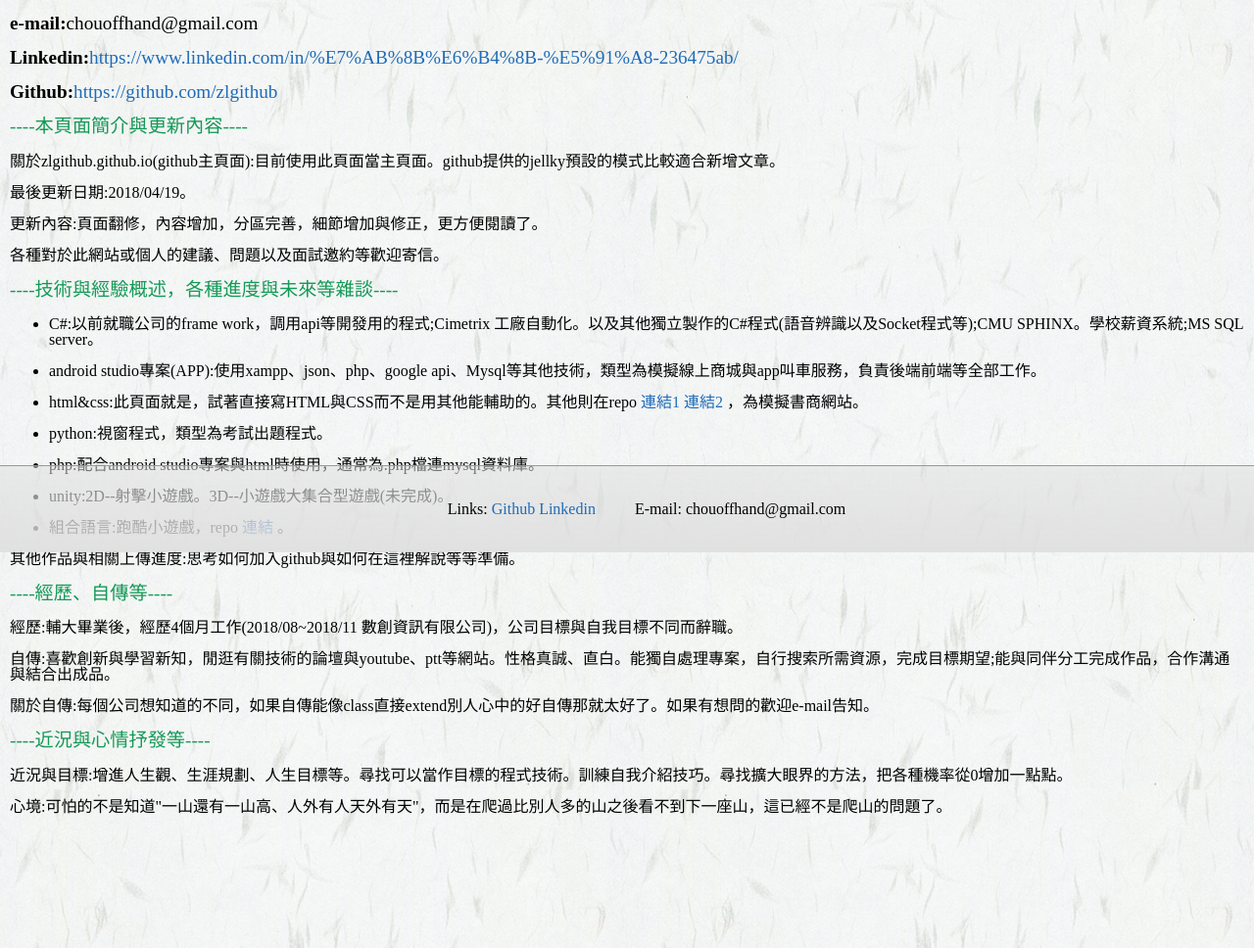
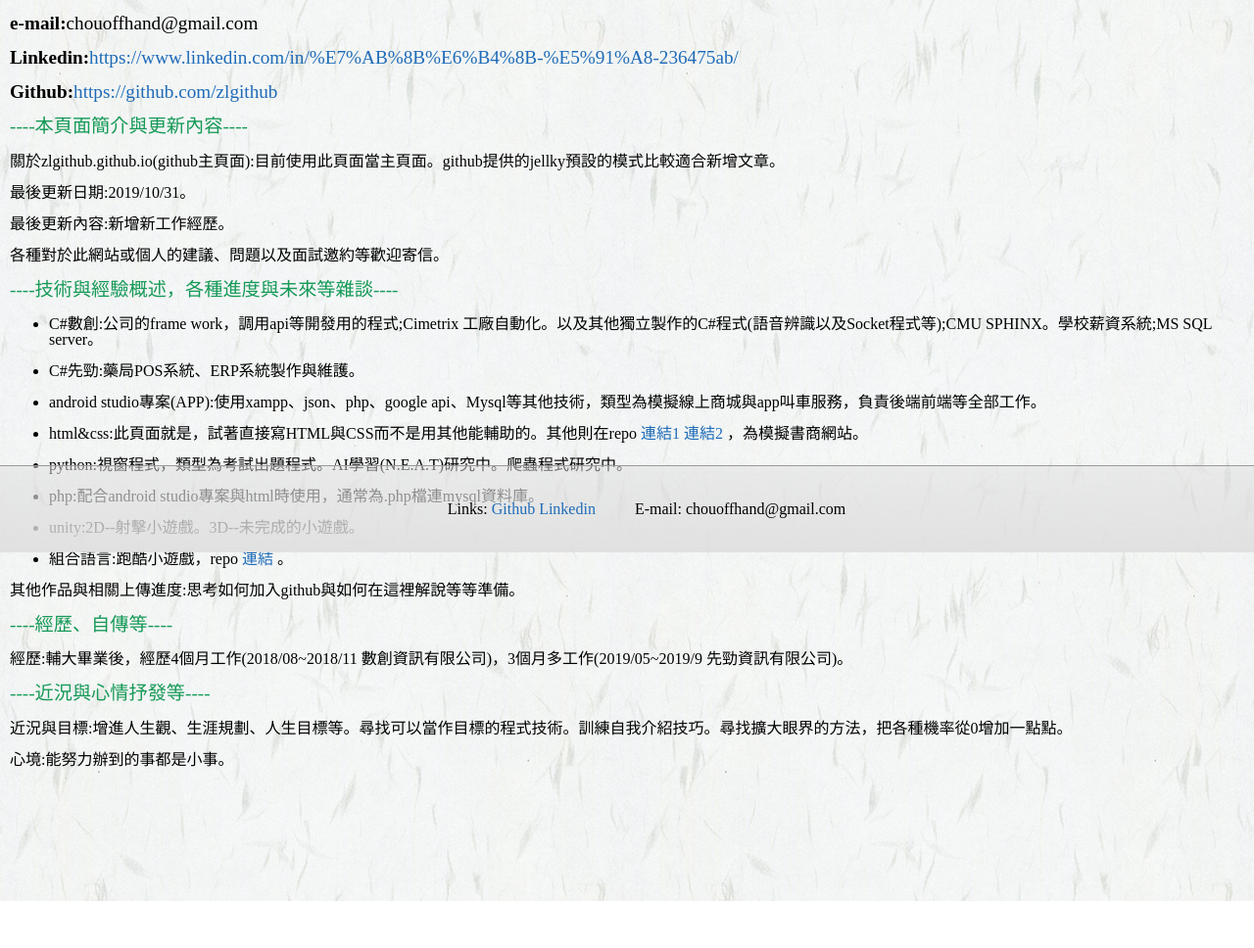
Before and after one commit to zlgithub/html-githubpage, a plain HTML site: page index.html in a window 1280 px wide. Shown: the part 236-1204 px from the top of the page at 98% size. After the commit the page ends 1156 px from the top, so only its background shows below. Drawn offline with nearby package versions, Linux system fonts and the light colour scheme.

Commit message:
20191031

```diff
--- a/index.html
+++ b/index.html
@@ -49,8 +49,8 @@ $(document).ready(function(){
 <div>
 <big><p style="color:#159957">----本頁面簡介與更新內容----</p></big>
 <p>關於zlgithub.github.io(github主頁面):目前使用此頁面當主頁面。github提供的jellky預設的模式比較適合新增文章。</p>
-<p>最後更新日期:2018/04/19。</p>
-<p>更新內容:頁面翻修，內容增加，分區完善，細節增加與修正，更方便閱讀了。</p>
+<p>最後更新日期:2019/10/31。</p>
+<p>最後更新內容:新增新工作經歷。</p>
 <p>各種對於此網站或個人的建議、問題以及面試邀約等歡迎寄信。</p>
 </div>
 
@@ -58,7 +58,10 @@ $(document).ready(function(){
 <big><p style="color:#159957">----技術與經驗概述，各種進度與未來等雜談----</p></big>
 <ul>
 	<li>
-		<p>C#:以前就職公司的frame work，調用api等開發用的程式;Cimetrix 工廠自動化。以及其他獨立製作的C#程式(語音辨識以及Socket程式等);CMU SPHINX。學校薪資系統;MS SQL server。</p>
+		<p>C#數創:公司的frame work，調用api等開發用的程式;Cimetrix 工廠自動化。以及其他獨立製作的C#程式(語音辨識以及Socket程式等);CMU SPHINX。學校薪資系統;MS SQL server。</p>
+	</li>
+	<li>
+		<p>C#先勁:藥局POS系統、ERP系統製作與維護。</p>
 	</li>
 	<li>
 		<p>android studio專案(APP):使用xampp、json、php、google api、Mysql等其他技術，類型為模擬線上商城與app叫車服務，負責後端前端等全部工作。</p>
@@ -67,13 +70,13 @@ $(document).ready(function(){
 		<p>html&amp;css:此頁面就是，試著直接寫HTML與CSS而不是用其他能輔助的。其他則在repo <a href="https://github.com/zlgithub/booksearch">連結1</a> <a href="https://github.com/zlgithub/book">連結2</a> ，為模擬書商網站。</p>
 	</li>
 	<li>
-		<p>python:視窗程式，類型為考試出題程式。</p>
+		<p>python:視窗程式，類型為考試出題程式。AI學習(N.E.A.T)研究中。爬蟲程式研究中。</p>
 	</li>
 	<li>
 		<p>php:配合android studio專案與html時使用，通常為.php檔連mysql資料庫。</p>
 	</li>
 	<li>
-		<p>unity:2D--射擊小遊戲。3D--小遊戲大集合型遊戲(未完成)。</p>
+		<p>unity:2D--射擊小遊戲。3D--未完成的小遊戲。</p>
 	</li>
 	<li>
 		<p>組合語言:跑酷小遊戲，repo <a href="https://github.com/zlgithub/RunGame">連結</a> 。</p>
@@ -84,15 +87,13 @@ $(document).ready(function(){
 
 <div>
 <big><p style="color:#159957">----經歷、自傳等----</p></big>
-<p>經歷:輔大畢業後，經歷4個月工作(2018/08~2018/11 數創資訊有限公司)，公司目標與自我目標不同而辭職。</p>
-<p>自傳:喜歡創新與學習新知，閒逛有關技術的論壇與youtube、ptt等網站。性格真誠、直白。能獨自處理專案，自行搜索所需資源，完成目標期望;能與同伴分工完成作品，合作溝通與結合出成品。</p>
-<p>關於自傳:每個公司想知道的不同，如果自傳能像class直接extend別人心中的好自傳那就太好了。如果有想問的歡迎e-mail告知。</p>
+<p>經歷:輔大畢業後，經歷4個月工作(2018/08~2018/11 數創資訊有限公司)，3個月多工作(2019/05~2019/9 先勁資訊有限公司)。</p>
 </div>
 
 <div>
 <big><p style="color:#159957">----近況與心情抒發等----</p></big>
 <p>近況與目標:增進人生觀、生涯規劃、人生目標等。尋找可以當作目標的程式技術。訓練自我介紹技巧。尋找擴大眼界的方法，把各種機率從0增加一點點。</p>
-<p>心境:可怕的不是知道"一山還有一山高、人外有人天外有天"，而是在爬過比別人多的山之後看不到下一座山，這已經不是爬山的問題了。</p>
+<p>心境:能努力辦到的事都是小事。</p>
 </div>
 
 </main>
```
